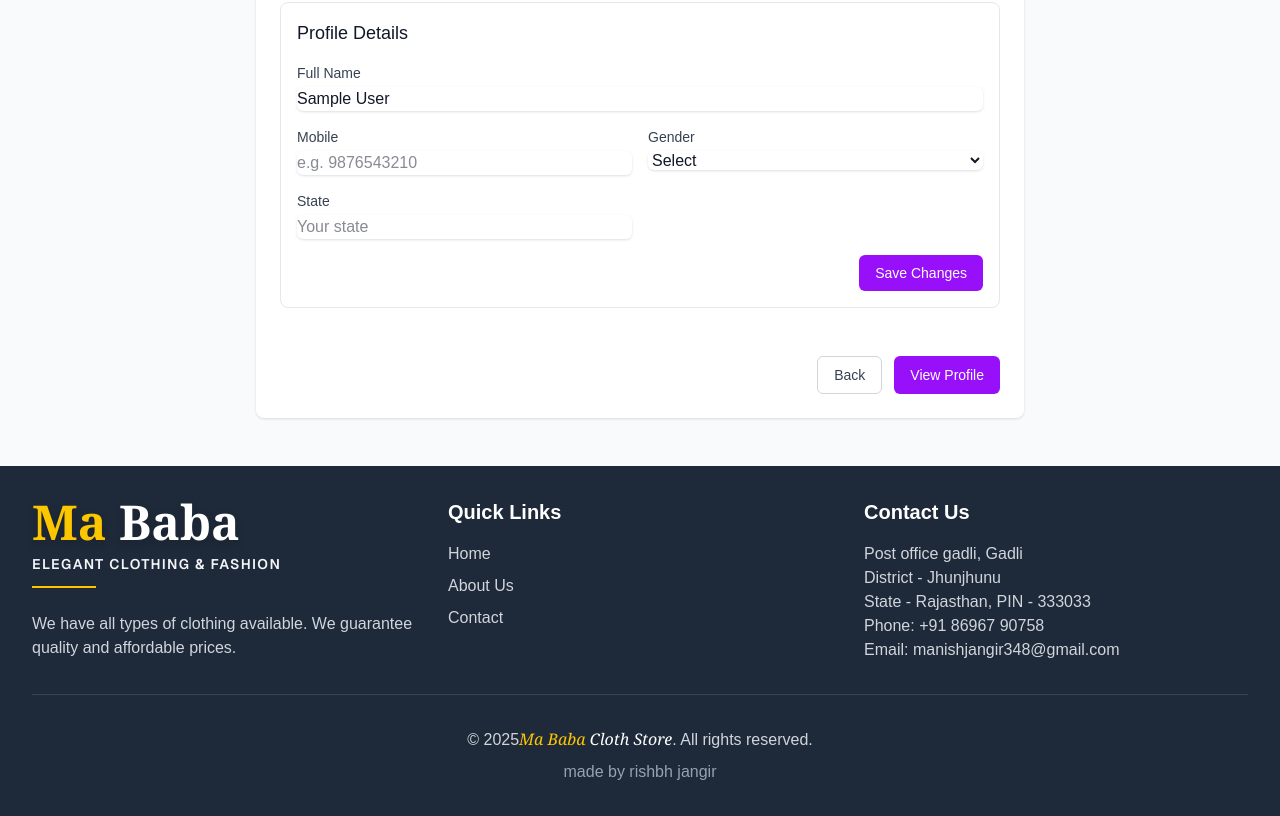
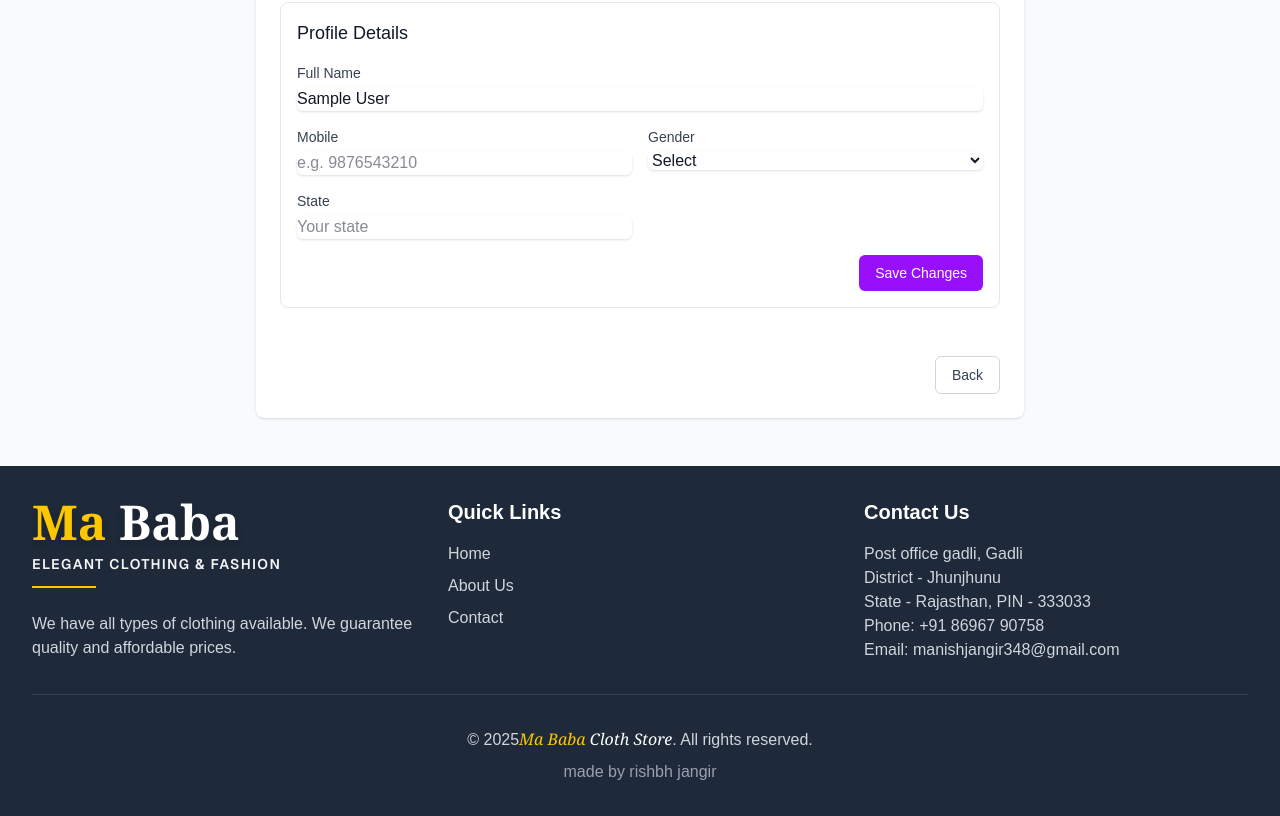
Before and after one commit to jangir-rishbh/clothing-shop, a Next.js app: page /settings in a window 1280 px wide. Shown: the part 863-1679 px from the top of the page. Built offline with nearby package versions, Linux system fonts and the light colour scheme; no server answers; sample sign-in values are in the browser's storage.

Commit message:
delete account button ko side main kiya

```diff
--- a/app/(account)/settings/page.tsx
+++ b/app/(account)/settings/page.tsx
@@ -295,6 +295,7 @@ export default function SettingsPage() {
                     <div className="p-4 border border-red-200 rounded-lg bg-red-50">
                       <h4 className="text-lg font-semibold text-red-800 mb-2">Delete Account</h4>
                       <p className="text-sm text-red-700 mb-4">Permanently delete your account and all associated data.</p>
+                      <div className="flex justify-center">
                         <button
                           onClick={handleDeleteAccount}
                           disabled={deleting}
@@ -304,21 +305,16 @@ export default function SettingsPage() {
                         </button>
                       </div>
                     </div>
+                  </div>
                 </>
               )}
 
-              <div className="flex justify-end space-x-3 pt-6">
+              <div className="flex justify-end pt-6">
                 <button
                   onClick={() => router.back()}
                   className="px-4 py-2 border border-gray-300 rounded-md text-sm font-medium text-gray-700 bg-white hover:bg-gray-50 focus:outline-none focus:ring-2 focus:ring-offset-2 focus:ring-purple-500"
                 >
                   {t('back')}
-                </button>
-                <button
-                  onClick={() => router.push('/profile')}
-                  className="px-4 py-2 rounded-md text-sm font-medium text-white bg-purple-600 hover:bg-purple-700 focus:outline-none focus:ring-2 focus:ring-offset-2 focus:ring-purple-500"
-                >
-                  View Profile
                 </button>
               </div>
             </div>
```
Lines whose indentation alone changed are shown as unchanged.
